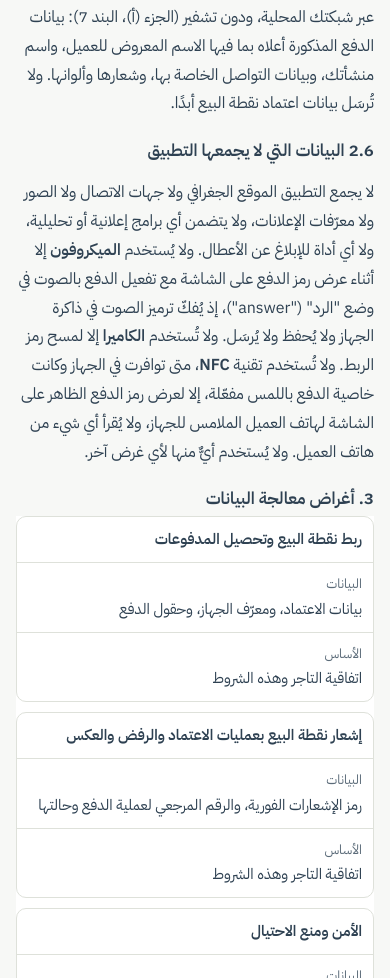
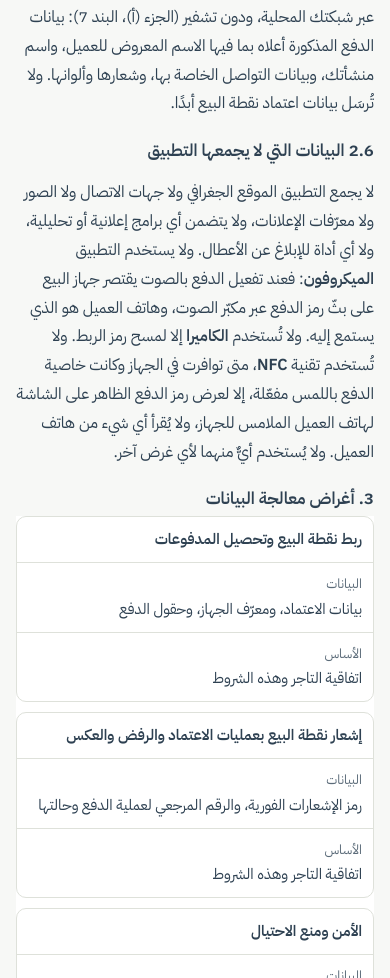
Before and after one commit to techweensolutions/techween-site, a plain HTML site: page zam/legal/zam-pos/privacy-ar.html in a window 390 px wide. Shown: the part 2430-3408 px from the top of the page. Drawn offline with Linux system fonts and the light colour scheme.

Commit message:
ZAM POS privacy: the app does not use the microphone
Regenerated from the vault draft with publish_app_legal.py: ZAM POS no
longer declares or uses the microphone; it broadcasts the payment code
over the speaker only. English and Arabic.

Co-Authored-By: Claude Opus 5.5 <noreply@anthropic.com>

```diff
--- a/zam/legal/zam-pos/privacy-ar.html
+++ b/zam/legal/zam-pos/privacy-ar.html
@@ -34,7 +34,7 @@
 <h4>2.5 البيانات المرسلة إلى شاشة عميل مقترنة</h4>
 <p>عبر شبكتك المحلية، ودون تشفير (الجزء (أ)، البند 7): بيانات الدفع المذكورة أعلاه بما فيها الاسم المعروض للعميل، واسم منشأتك، وبيانات التواصل الخاصة بها، وشعارها وألوانها. ولا تُرسَل بيانات اعتماد نقطة البيع أبدًا.</p>
 <h4>2.6 البيانات التي لا يجمعها التطبيق</h4>
-<p>لا يجمع التطبيق الموقع الجغرافي ولا جهات الاتصال ولا الصور ولا معرّفات الإعلانات، ولا يتضمن أي برامج إعلانية أو تحليلية، ولا أي أداة للإبلاغ عن الأعطال. ولا يُستخدم <strong>الميكروفون</strong> إلا أثناء عرض رمز الدفع على الشاشة مع تفعيل الدفع بالصوت في وضع &quot;الرد&quot; (&quot;answer&quot;)، إذ يُفكّ ترميز الصوت في ذاكرة الجهاز ولا يُحفظ ولا يُرسَل. ولا تُستخدم <strong>الكاميرا</strong> إلا لمسح رمز الربط. ولا تُستخدم تقنية <strong>NFC</strong>، متى توافرت في الجهاز وكانت خاصية الدفع باللمس مفعّلة، إلا لعرض رمز الدفع الظاهر على الشاشة لهاتف العميل الملامس للجهاز، ولا يُقرأ أي شيء من هاتف العميل. ولا يُستخدم أيٌّ منها لأي غرض آخر.</p>
+<p>لا يجمع التطبيق الموقع الجغرافي ولا جهات الاتصال ولا الصور ولا معرّفات الإعلانات، ولا يتضمن أي برامج إعلانية أو تحليلية، ولا أي أداة للإبلاغ عن الأعطال. ولا يستخدم التطبيق <strong>الميكروفون</strong>: فعند تفعيل الدفع بالصوت يقتصر جهاز البيع على بثّ رمز الدفع عبر مكبّر الصوت، وهاتف العميل هو الذي يستمع إليه. ولا تُستخدم <strong>الكاميرا</strong> إلا لمسح رمز الربط. ولا تُستخدم تقنية <strong>NFC</strong>، متى توافرت في الجهاز وكانت خاصية الدفع باللمس مفعّلة، إلا لعرض رمز الدفع الظاهر على الشاشة لهاتف العميل الملامس للجهاز، ولا يُقرأ أي شيء من هاتف العميل. ولا يُستخدم أيٌّ منهما لأي غرض آخر.</p>
 <h3>3. أغراض معالجة البيانات</h3>
 <div class="table"><table><thead><tr><th>الغرض</th><th>البيانات</th><th>الأساس</th></tr></thead><tbody><tr><td data-label="الغرض">ربط نقطة البيع وتحصيل المدفوعات</td><td data-label="البيانات">بيانات الاعتماد، ومعرّف الجهاز، وحقول الدفع</td><td data-label="الأساس">اتفاقية التاجر وهذه الشروط</td></tr><tr><td data-label="الغرض">إشعار نقطة البيع بعمليات الاعتماد والرفض والعكس</td><td data-label="البيانات">رمز الإشعارات الفورية، والرقم المرجعي لعملية الدفع وحالتها</td><td data-label="الأساس">اتفاقية التاجر وهذه الشروط</td></tr><tr><td data-label="الغرض">الأمن ومنع الاحتيال</td><td data-label="البيانات">بيانات الجهاز وتقرير سلامته، وسجلات الطلبات</td><td data-label="الأساس">المصلحة المشروعة للبنك والتزاماته بموجب تعليمات بنك الكويت المركزي</td></tr><tr><td data-label="الغرض">التسوية وكشوف الحساب والنزاعات</td><td data-label="البيانات">سجلات المدفوعات</td><td data-label="الأساس">اتفاقية التاجر؛ والالتزامات القانونية للبنك</td></tr></tbody></table></div>
 <h3>4. الجهات التي تتلقى البيانات</h3>
```
Also changed, not shown: zam/legal/zam-pos/privacy.html (+1 -1 lines).
